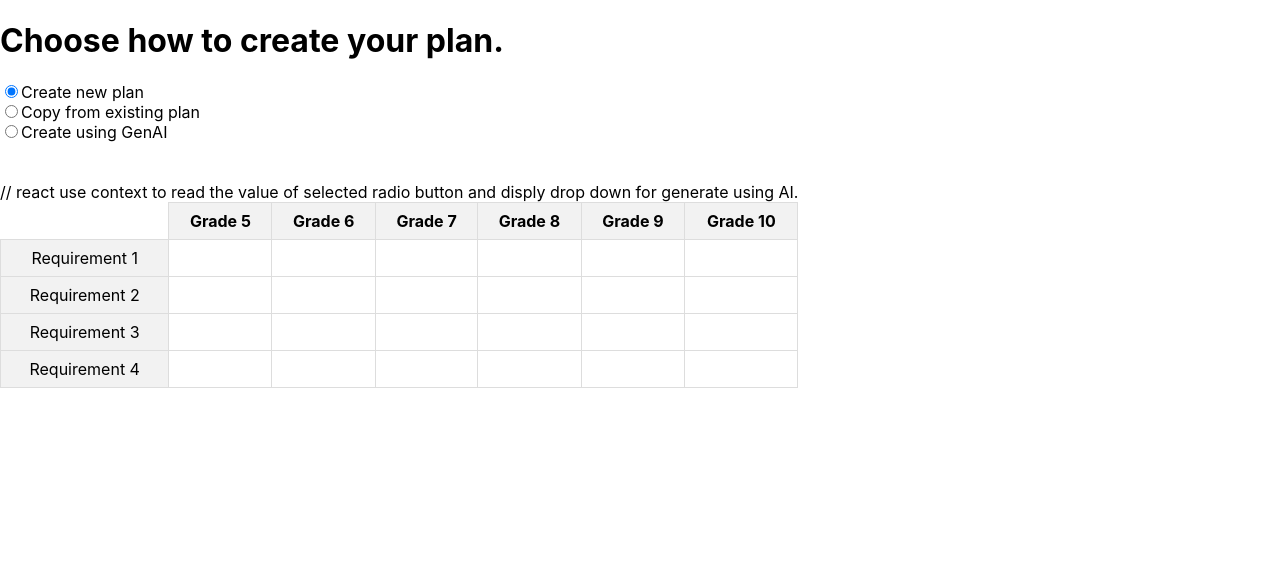
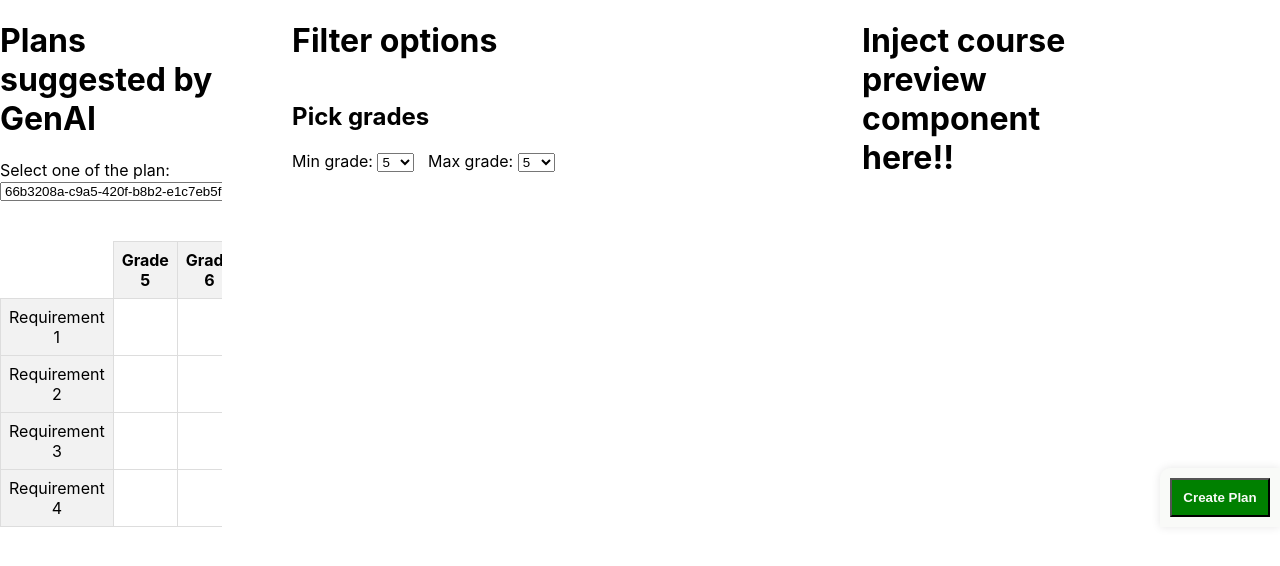
Before and after one commit to karthikpower/hackathon-UI, a React (Create React App) app: page / in a window 1280 px wide. Shown: the top 566 px of the page. Built offline with nearby package versions, Linux system fonts and the light colour scheme.

Commit message:
created basic layout

```diff
--- a/src/App.css
+++ b/src/App.css
@@ -40,6 +40,7 @@
 
 .OverallPlan {
   display: flex;
+  column-gap: 70px;
 }
 
 .col1 {
@@ -48,3 +49,38 @@
   max-width: 800px;
   overflow-x: scroll;
 }
+
+
+.col2 {
+  display: flex;
+    flex-direction: column;
+    min-width: 500px;
+    max-width: 800px;
+    overflow-x: scroll;
+
+}
+
+.col3 {
+  display: flex;
+  flex-direction: column;
+}
+
+.create {
+  background: green;
+  color: #f9faf8;
+  min-width: 100px;
+  padding: 10px;
+  font-weight: bold;
+}
+
+.footer {
+  align-self: flex-end;
+  /* Align to the flex-end within the flex container */
+  background-color: #f9faf8;
+  /* Adjust the background color as needed */
+  padding: 10px;
+  border-top-left-radius: 10px;
+  /* Optional: Add rounded corners */
+  box-shadow: 0px 0px 10px rgba(0, 0, 0, 0.1);
+  /* Optional: Add a subtle shadow */
+}
--- a/src/App.tsx
+++ b/src/App.tsx
@@ -2,17 +2,34 @@
 import './App.css';
 import { CreatePlan } from './pages/Plan/CreatePlan/createPlan';
 import DisplayPlan from './pages/Plan/displayPlan';
+import { PlanGenAI } from './pages/PlanAI/planAI.component';
+import { Footer } from './pages/Footer/Footer';
+import Slider from './components/Slider';
 
 function App() {
   return (
     <div className="OverallPlan">
       <div className='col1'>
-        <CreatePlan />
+        {/* <CreatePlan />
         <br /><br />
         // react use context to read the value of selected radio button and disply drop down for generate using AI.
+        <DisplayPlan /> */}
+
+        <PlanGenAI />
+        <br /><br />
         <DisplayPlan />
       </div>
 
+      <div className='col2'>
+        <h1>Filter options</h1>
+        <h2>Pick grades</h2>
+        <Slider min={5} max={10} options={['5', '6', '7', '8', '9', '10']} />
+      </div>
+
+      <div className='col3'>
+          <h1> Inject course preview component here!!</h1>
+      </div>
+      <Footer />
     </div>
   );
 }
--- /dev/null
+++ b/src/components/Dropdown.tsx
@@ -0,0 +1,31 @@
+import React, { useState } from 'react';
+
+interface DropDownProps {
+    options: string[]
+}
+
+const Dropdown: React.FC<DropDownProps> = ({ options }) => {
+    const [selectedOption, setSelectedOption] = useState(options[0]);
+
+    const handleSelect = (option:any) => {
+        setSelectedOption(option);
+    };
+
+    return (
+        <div>
+            <label>Select one of the plan: </label>
+            <select
+                value={selectedOption}
+                onChange={(e) => handleSelect(e.target.value)}
+            >
+                {options.map((option: any, index: number) => (
+                    <option key={index} value={option}>
+                        {option}
+                    </option>
+                ))}
+            </select>
+        </div>
+    );
+};
+
+export default Dropdown;
--- /dev/null
+++ b/src/components/Slider.tsx
@@ -0,0 +1,52 @@
+// RadioButton.tsx
+import React, { useState, ChangeEvent } from 'react';
+
+interface SliderProps {
+    min: number;
+    max: number;
+    options: string[];
+}
+
+const Slider: React.FC<SliderProps> = ({ min, max, options }) => {
+    const handleSelectMinGrade = (option: any) => {
+        setMinGrade(option);
+    };
+
+
+    const handleSelectMaxGrade = (option: any) => {
+        setMaxGrade(option);
+    };
+
+    const [minGrade, setMinGrade] = useState(options[0]);
+    const [maxGrade, setMaxGrade] = useState(options[options.length-1]);
+
+    return (
+        <div>
+            <label>Min grade: </label>
+            <select
+                value={options}
+                onChange={(e) => handleSelectMinGrade(e.target.value)}
+            >
+                {options.map((option: any, index: number) => (
+                    <option key={index} value={option}>
+                        {option}
+                    </option>
+                ))}
+            </select>
+            &nbsp; &nbsp;
+            <label>Max grade: </label>
+            <select
+                value={options}
+                onChange={(e) => handleSelectMaxGrade(e.target.value)}
+            >
+                {options.map((option: any, index: number) => (
+                    <option key={index} value={option}>
+                        {option}
+                    </option>
+                ))}
+            </select>
+        </div>
+    );
+};
+
+export default Slider;
--- /dev/null
+++ b/src/pages/Footer/Footer.tsx
@@ -0,0 +1,11 @@
+import React from 'react';
+import Dropdown from '../../components/Dropdown';
+
+export const Footer: React.FC = () => {
+
+    return (
+        <div className="footer">
+            <button className='create'>Create Plan</button>
+        </div>
+    );
+}
--- a/src/pages/PlanAI/planAI.component.tsx
+++ b/src/pages/PlanAI/planAI.component.tsx
@@ -1 +1,13 @@
-export { }
+import React from 'react';
+import Dropdown from '../../components/Dropdown';
+
+export const PlanGenAI: React.FC = () => {
+    const planOptions = ['66b3208a-c9a5-420f-b8b2-e1c7eb5f083a', '66b3208a-c9a5-420f-b8b2-e1c7eb5f', 'c5698b5b-4cda-48e5-aa05-e1876e75a0ae'];
+
+    return (
+        <>
+            <h1> Plans suggested by GenAI</h1>
+            <Dropdown options={planOptions}/>
+        </>
+    );
+}
```
Also changed, not shown: src/pages/Footer/Footer.css (added).
